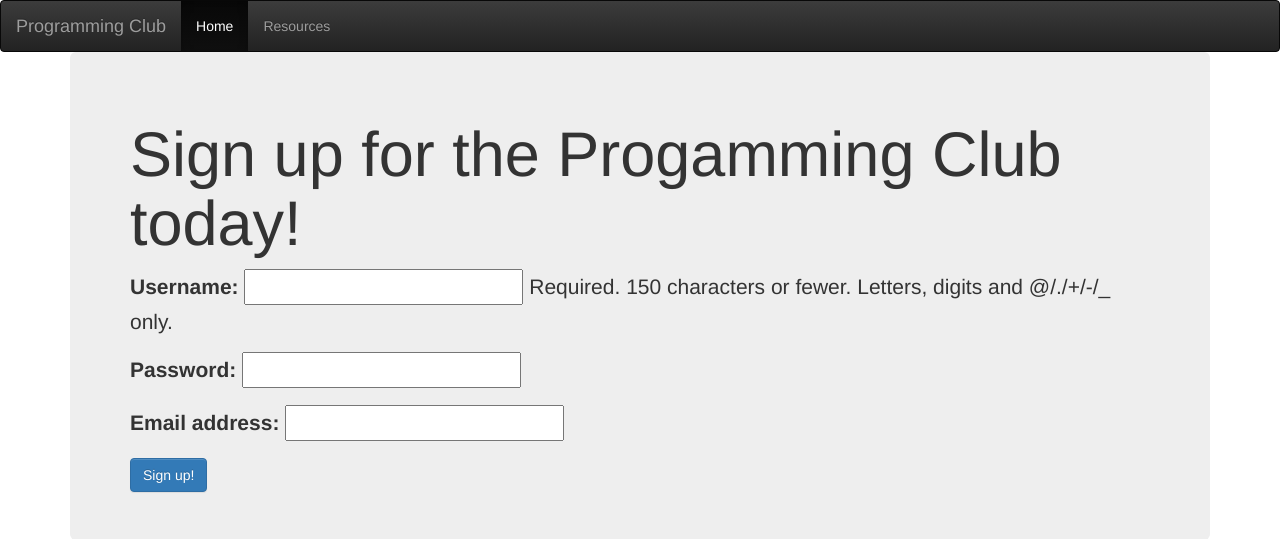
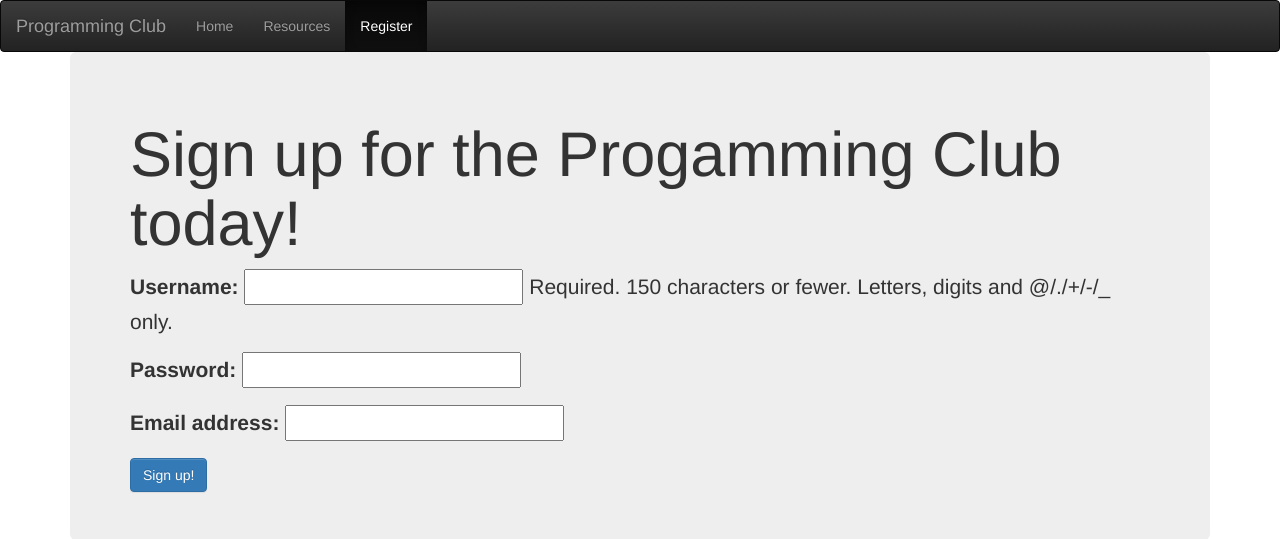
Before and after one commit to pclubuiet/website, a Django app: page /home/register/ in a window 1280 px wide. Shown: the top 539 px of the page. Run offline with Django 3.2, Linux system fonts and the light colour scheme; parts of the project's set-up code (start-up, migrations or seed data) failed here and were passed over; some libraries are stand-ins or nearby versions.

Commit message:
fixed navbar to add register link

```diff
--- a/templates/base.html
+++ b/templates/base.html
@@ -57,6 +57,7 @@
     <ul class="nav navbar-nav">
       <li {% block nav_home %}class="active"{% endblock %}><a href="{% url 'home:home' %}">Home</a></li>
       <li {% block nav_resources %}{% endblock %}><a href="{% url 'home:resources' %}">Resources</a></li>
+      <li {% block nav_register %}{% endblock %}><a href="{% url 'home:register' %}">Register</a></li>
     </ul>
     </div>
   </div>
--- a/templates/home/register/register.html
+++ b/templates/home/register/register.html
@@ -1,4 +1,9 @@
 {% extends "base.html" %}
+{% block nav_home %}{% endblock %}
+{% block nav_register %}
+    class="active"
+{% endblock %}
+
 {% block content %}
 <div class="container">
 	<div class='jumbotron'>
```
